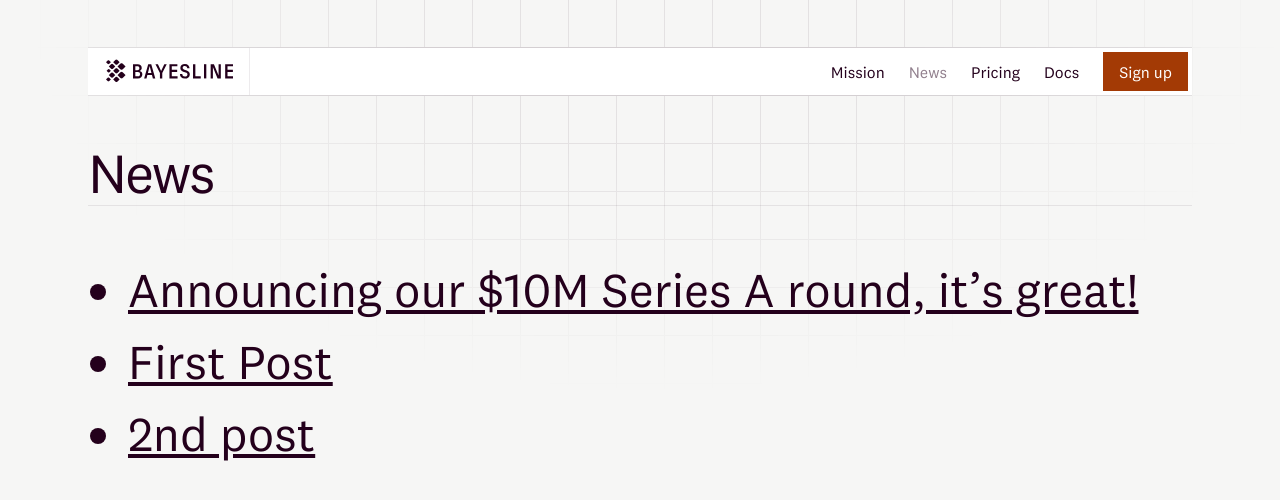
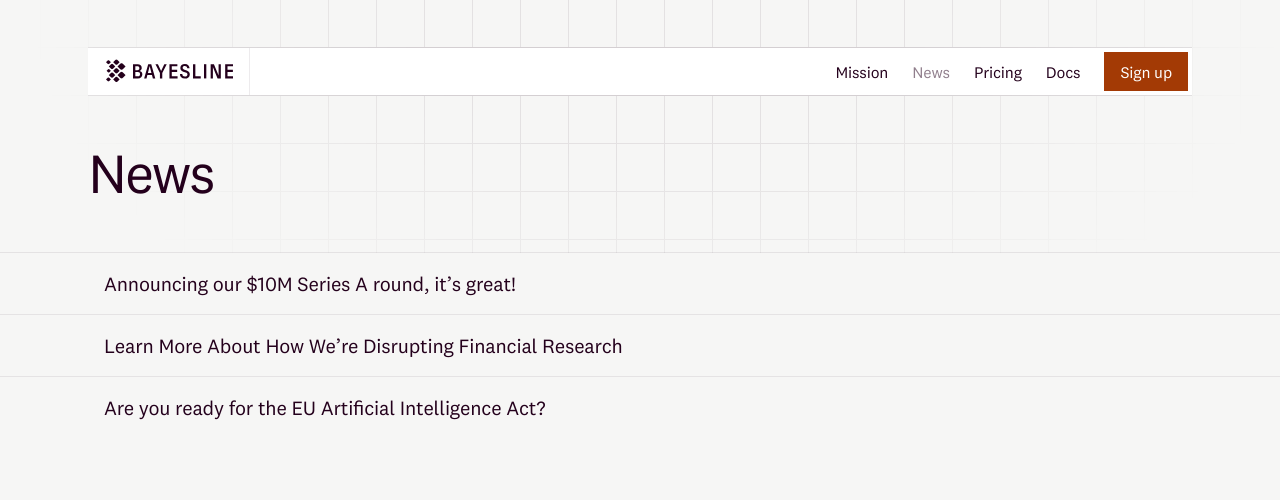
Before and after one commit to sebastiangraz/bayesline, a React (Vite) app: page /news in a window 1280 px wide. Shown: the top 500 px of the page. Built offline with nearby package versions, Linux system fonts and the light colour scheme.

Commit message:
style news better

```diff
--- a/src/global.css
+++ b/src/global.css
@@ -82,15 +82,6 @@
   --body: clamp(0.9375rem, 0.902rem + 0.142vw, 1rem);
   --body-small: clamp(0.8125rem, 0.777rem + 0.142vw, 0.875rem);
   --label: clamp(0.6875rem, 0.652rem + 0.142vw, 0.75rem);
-
-  /* --h1: clamp(2.5rem, 1.6477rem + 3.4091vw, 4rem);
-  --h2: clamp(2.25rem, 1.8239rem + 1.7045vw, 3rem);
-  --h3: clamp(1.75rem, 1.608rem + 0.5682vw, 2rem);
-  --h4: clamp(1.25rem, 1.108rem + 0.5682vw, 1.5rem);
-  --h5: clamp(1.125rem, 1.108rem + 0.5682vw, 1.25rem);
-  --body: clamp(0.9375rem, 0.902rem + 0.142vw, 1rem);
-  --body-small: clamp(0.8125rem, 0.777rem + 0.142vw, 0.875rem);
-  --label: clamp(0.6875rem, 0.652rem + 0.142vw, 0.75rem);*/
 }
 
 :root {
@@ -110,10 +101,9 @@ body {
   font-size: clamp(1rem, 0rem + 4vw, 3rem);
 }
 
-p,
-pre {
+:is(p, a, pre) {
   margin: 0;
-  font-size: 1rem;
+  font-size: var(--body);
   color: hsl(var(--dark) / 0.8);
   letter-spacing: -0.01em;
 }
--- a/src/pages/News/index.tsx
+++ b/src/pages/News/index.tsx
@@ -1,5 +1,6 @@
 import { Link } from '@tanstack/react-router';
 import slugify from 'slugify';
+import style from './news.module.css';
 
 const globEntries = Object.entries(
   import.meta.glob<string | string[] | any>(['@/pages/posts/*.mdx'], {
@@ -9,21 +10,25 @@ const globEntries = Object.entries(
 
 export function News() {
   return (
-    <div>
+    <div className="col bleed">
+      <div className="col">
         <h2>News</h2>
-      <hr />
-      <ul>
+      </div>
+
+      <ul className={`col ${style.ul}`}>
         {entryMeta.map(({ slug, title }) => {
           return (
-            <li key={slug}>
+            <li key={slug} className={`col`}>
+              <div className={`col`}>
                 <Link
                   to={`/posts/$postId`}
                   params={{
                     postId: `${slug}`
                   }}
                 >
-                {title}
+                  <h5>{title}</h5>
                 </Link>
+              </div>
             </li>
           );
         })}
--- /dev/null
+++ b/src/pages/News/news.module.css
@@ -0,0 +1,19 @@
+.ul {
+  grid-column: 1 / 26;
+  padding: 0;
+
+  li {
+    & > * {
+      display: grid;
+    }
+
+    box-shadow: var(--border-b);
+    background: var(--background-5);
+    grid-column: 1 / 26;
+  }
+  li a {
+    padding: 1em;
+    text-decoration: none;
+    list-style: none;
+  }
+}
--- a/src/pages/posts/first-post.mdx
+++ b/src/pages/posts/first-post.mdx
@@ -1,5 +1,5 @@
 ---
-title: First Post
+title: Learn More About How We’re Disrupting Financial Research
 published: 2024-10-24
 ---
 
--- a/src/pages/posts/second-post.mdx
+++ b/src/pages/posts/second-post.mdx
@@ -1,5 +1,5 @@
 ---
-title: 2nd post
+title: Are you ready for the EU Artificial Intelligence Act?
 published: 2024-10-24
 ---
 
```
Lines whose indentation alone changed are shown as unchanged.
